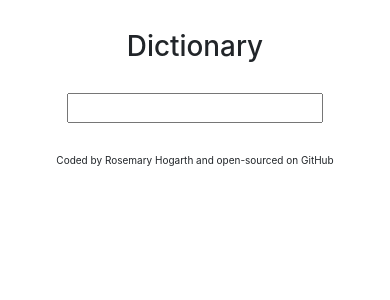
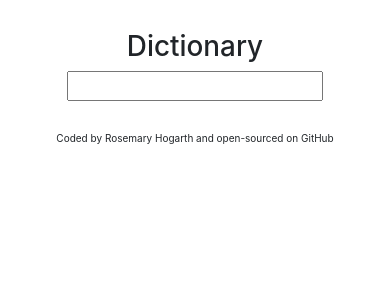
Before and after one commit to Rosemary-Hogarth/dictionary-project, a React (Create React App) app: page / in a window 390 px wide. Shown: the top 300 px of the page. Built offline with nearby package versions, Linux system fonts and the light colour scheme.

Commit message:
Added phonetics

```diff
--- a/src/App.css
+++ b/src/App.css
@@ -2,7 +2,7 @@
   margin: 0 auto;
 }
 
-header, main, footer {
+header, footer {
   text-align: center;
   margin-top: 30px;
 }
--- a/src/App.js
+++ b/src/App.js
@@ -9,8 +9,8 @@ export default function App() {
         <header className="App-header">
           <h1>Dictionary</h1>
         </header>
+        <Dictionary />
         <main>
-          <Dictionary />
         </main>
       </div>
       <footer>
--- a/src/Dictionary.css
+++ b/src/Dictionary.css
@@ -0,0 +1,3 @@
+.Dictionary {
+  text-align: center;
+}
--- /dev/null
+++ b/src/Results.css
@@ -0,0 +1,3 @@
+.Results {
+  text-align: left;
+}
```
